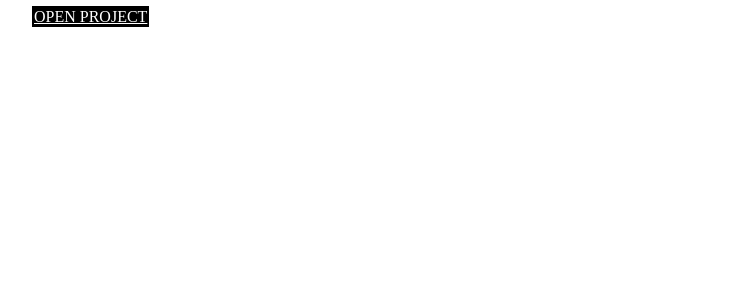
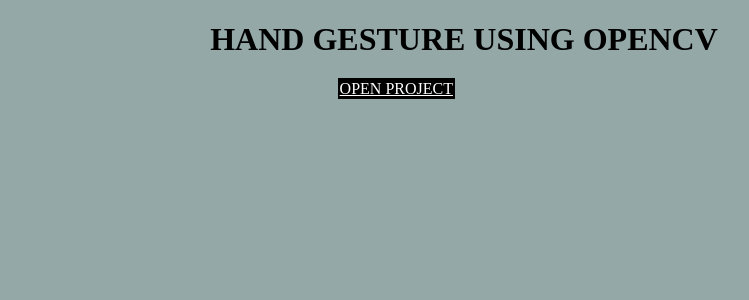
Before and after one commit to sumedhasmile/Final-Year-Project-Hand-Gesture, a Django app: page /gesture/ in a window 1280 px wide. Shown: the top 300 px of the page, without its empty margins (176-925 px from the left). Run offline with Django 3.2, Linux system fonts and the light colour scheme.

Commit message:
styles added to homepage

```diff
--- a/gesture_app/templates/HomePage.html
+++ b/gesture_app/templates/HomePage.html
@@ -3,18 +3,24 @@
 <!DOCTYPE html>
 <html>
     <style>
+        body{
+            background-color: rgb(148, 168, 168);
+        }
         a{
             text-align: center;
             border: 2px solid black;
             color: white;
             background-color: black;
 
-            margin-left: 200px;
-            margin-top: 200px;
-
+            margin-left: 40%;
+            margin-top: 40%;
+        }
+        h1{
+            text-align: center;
         }
     </style>
     <body>
+        <h1>HAND GESTURE USING OPENCV </h1>
 
         <a href="{% url 'navigate' %}">OPEN PROJECT</a>
     </body>
--- a/gesture_app/views.py
+++ b/gesture_app/views.py
@@ -18,4 +18,4 @@
     pg.write('f:\n',0.2)
     pg.write('cd F:\Final Year Project\Hand Gesture3\n',0.2)
     pg.write('python hand_gesture_youtube.py\n',0.2)
-    return render(request,"HomePage.html")
+    return redirect('index')
```
